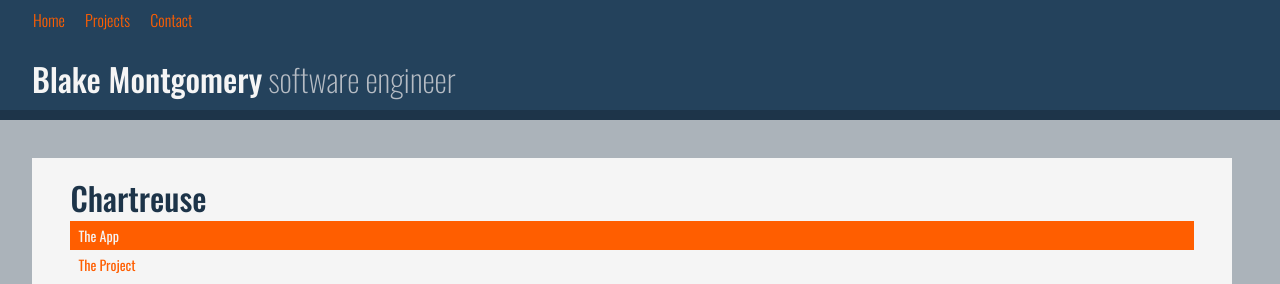
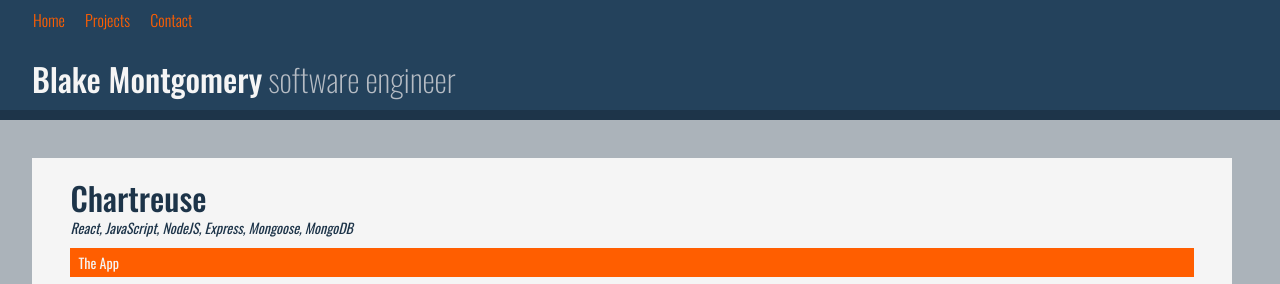
Before and after one commit to montblake/portfolio, a Flask app: page /projects/chartreuse in a window 1280 px wide. Shown: the top 284 px of the page. Run offline with Flask 2, Linux system fonts and the light colour scheme; some libraries are stand-ins or nearby versions.

Commit message:
Chartreuse update

```diff
--- a/app/routes.py
+++ b/app/routes.py
@@ -63,18 +63,22 @@ def projects():
 @app.route('/projects/6dkb')
 def project_six_degrees():
 
-    r1 = requests.get('https://github.com/montblake/six-degrees-react')
-    r2 = requests.get('https://github.com/montblake/six-degrees-flask')
-    print('R1:', r1)
-    print('R2:', r2)
+    # r1 = requests.get('https://six-degrees-flask-react.herokuapp.com')
+    # r2 = requests.get('https://six-degrees-flask.herokuapp.com/')
+    # print('R1:', r1)
+    # print('R2:', r2)
     return render_template('projects/sixdegrees.html', title='6DKB')
 
 @app.route('/projects/chartreuse')
 def project_chartreuse():
+    # r1 = requests.get('https://infinite-cove-47012.herokuapp.com')
+    # print('R1:', r1)
     return render_template('projects/chartreuse.html', title='CHARTREUSE')
 
 @app.route('/projects/forking-cocktails')
 def project_cocktails():
+    # r1 = requests.get('https://salty-inlet-99632.herokuapp.com/')
+    # print('R1:', r1)
     return render_template('projects/forking-cocktails.html', title='COCKTAILS')
 
 @app.route('/projects/django-and-flask')
--- a/app/static/css/main.css
+++ b/app/static/css/main.css
@@ -447,6 +447,13 @@ a {
   padding: 0;
 }
 
+#technologies {
+  color: var(--dark-text);
+  font-size: 1.4rem;
+  font-style: italic;
+  margin: -.4rem 0 1rem 0;
+}
+
 .project-head {
   margin-bottom: 2vh;
 }
--- a/app/templates/projects.html
+++ b/app/templates/projects.html
@@ -54,7 +54,7 @@
                     </li>
                 </a> -->
 
-                <!-- <a href="{{url_for('project_chartreuse')}}">
+                <a href="{{url_for('project_chartreuse')}}">
                     <li id="proj-chartreuse">
                         <div class="tint-layer"></div>
                         <div class="image-frame">
@@ -68,7 +68,7 @@
                             <p>React, NodeJS, Express, Mongoose, MongoDB</p>
                         </div>
                     </li>
-                </a> -->
+                </a>
 <!--
                 <a href="{{url_for('project_code_green')}}">
                     <li id="proj-code-green">
--- a/app/templates/projects/chartreuse.html
+++ b/app/templates/projects/chartreuse.html
@@ -6,17 +6,21 @@
 
         <header class="project-head">
             <h1>Chartreuse</h1>
+            <p id="technologies">React, JavaScript, NodeJS, Express, Mongoose, MongoDB</p>
             <nav>
                 <div id="btn-game" class="proj-btn proj-btn-current">The App</div>
-                <div id="btn-project" class="proj-btn proj-btn-active">The Project</div>
-                <div id="btn-tech" class="proj-btn proj-btn-active">Technologies Used</div>
+                <!-- <div id="btn-project" class="proj-btn proj-btn-active">The Project</div>
+                <div id="btn-tech" class="proj-btn proj-btn-active">Technologies Used</div> -->
             </nav>
         </header>
         <main>
             <div class="proj-text">
                 <div id="the-game">
-                        <p class="narrow">In the Eighties, he was a heart-throb. In the Nineties, a superstar. By the aughts... he was the subject of a drinking game.</p>
-                        <p class="narrow">Six Degrees of Kevin Bacon was a play on the concept that any two people in the world could be linked by six personal connections or fewer. Or something like that. </p>
+                        <p class="narrow">Beyond static presentation, this full-stack app for an upscale restaurant explores the possibilities of a database of menu items linked to a dynamic menu.</p>
+                        <p class="narrow">This was my first first-stack application and presented some challenges just in working with React and using my Express App simply as an API. I wanted to create a menu that could dynamically respond to diner's allergies or preferences but perhaps I was too focused playing with scrolling animation because I didn't get as far with the dynamic menu as I would have liked.</p>
+                        <p class="narrow">I needed an interface for the management to create, edit, and delete menu items. For now I've avoided adding users or any kind of authorization features. You simply access the admin dashboard by clicking on the green tab along the bottom of the viewing screen.</p>
+                        <p class="narrow">The goal that the app does not currently meet would be to add a database field for "current_menu_item" so that dishes could live in the database whether they are currently available or not.</p>
+                        <p class="narrow">I hope that in the future the app can be expanded even more. Can this same menu database be integrated in the prep kitchen as master recipes? Can it be used as the basis for a study guide on the job resource that servers can access with their phones to answer menu questions. Can it power a weekly test given to staff to ensure complete menu knowledge?</p>
                 </div>
                 <div id="the-project" class="hidden">
                     <p class="narrow">This project originated as a means to feature data gathered from a third-party api.</p>
--- a/app/templates/projects/sixdegrees.html
+++ b/app/templates/projects/sixdegrees.html
@@ -6,6 +6,7 @@
 
         <header class="project-head">
             <h1>SIX_D_KB</h1>
+            <p id="technologies">React, JavaScript, Flask, Python, SQLAlchemy, PostgreSQL</p>
             <nav>
                 <div id="btn-game" class="proj-btn proj-btn-current">The Game</div>
                 <div id="btn-project" class="proj-btn proj-btn-active">About The Project</div>
```
